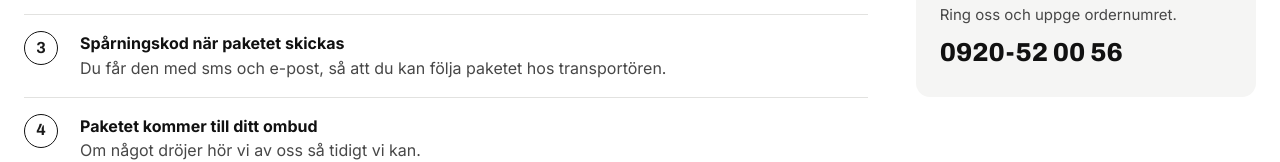
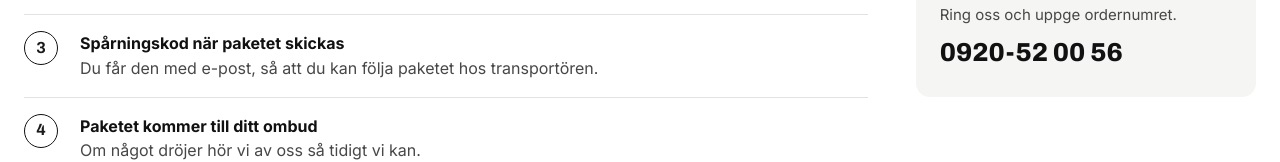
Before and after one commit to ollirimpilainen/svenska-brunnslock-proto, a plain HTML site: page SvTack.dc.html in a window 1280 px wide. Shown: the part 650-812 px from the top of the page. Drawn offline with Linux system fonts and the light colour scheme.

Commit message:
Tack: spårningskod med e-post, sms först efter lansering
Co-Authored-By: Claude Opus 5.5 <noreply@anthropic.com>

```diff
--- a/SvTack.dc.html
+++ b/SvTack.dc.html
@@ -38,7 +38,7 @@ a{color:#111111}a:hover{color:#474747}
 </li>
 <li style="display: grid; grid-template-columns: 40px minmax(0, 1fr); gap: 16px; padding: 16px 0; border-bottom: 1px solid #e2e2e0">
 <span style="width: 32px; height: 32px; border-radius: 50%; border: 1.5px solid #111111; display: flex; align-items: center; justify-content: center; font-family: Archivo, Inter, sans-serif; font-weight: 700">3</span>
-<span><b style="display: block; color: #111111">Spårningskod när paketet skickas</b><span style="color: #474747">Du får den med sms och e-post, så att du kan följa paketet hos transportören.</span></span>
+<span><b style="display: block; color: #111111">Spårningskod när paketet skickas</b><span style="color: #474747">Du får den med e-post, så att du kan följa paketet hos transportören.</span></span>
 </li>
 <li style="display: grid; grid-template-columns: 40px minmax(0, 1fr); gap: 16px; padding: 16px 0; border-bottom: 1px solid #e2e2e0">
 <span style="width: 32px; height: 32px; border-radius: 50%; border: 1.5px solid #111111; display: flex; align-items: center; justify-content: center; font-family: Archivo, Inter, sans-serif; font-weight: 700">4</span>
```
